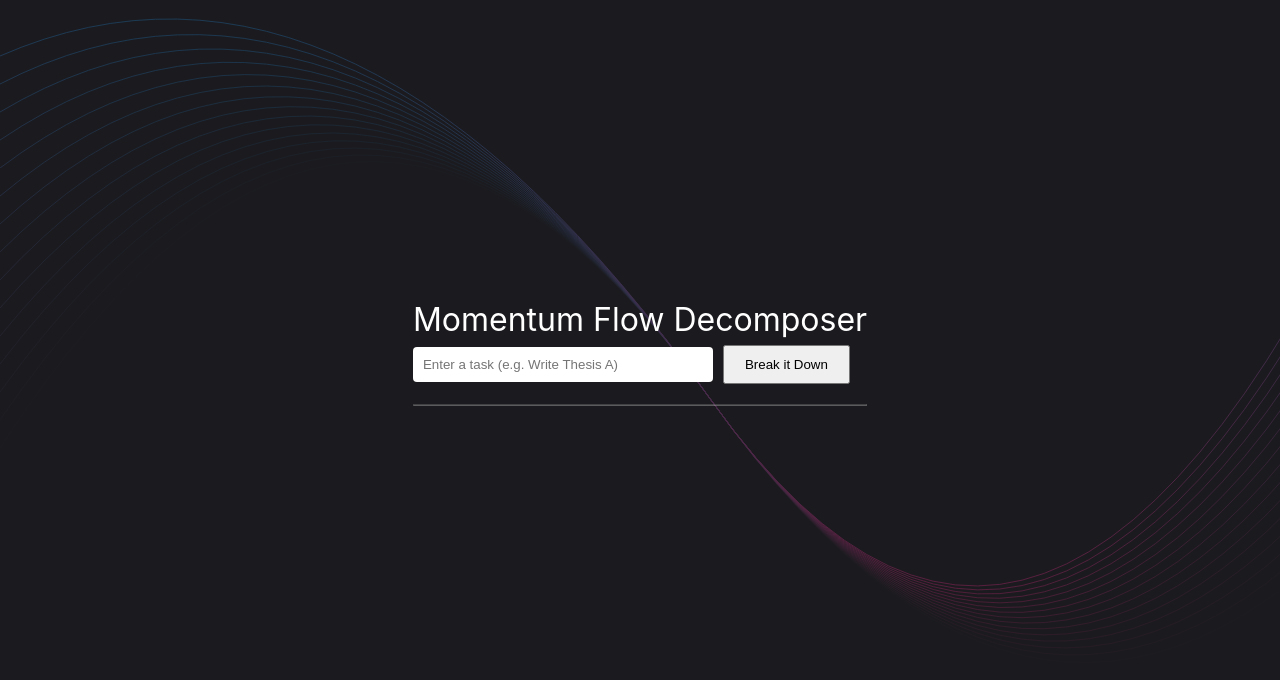
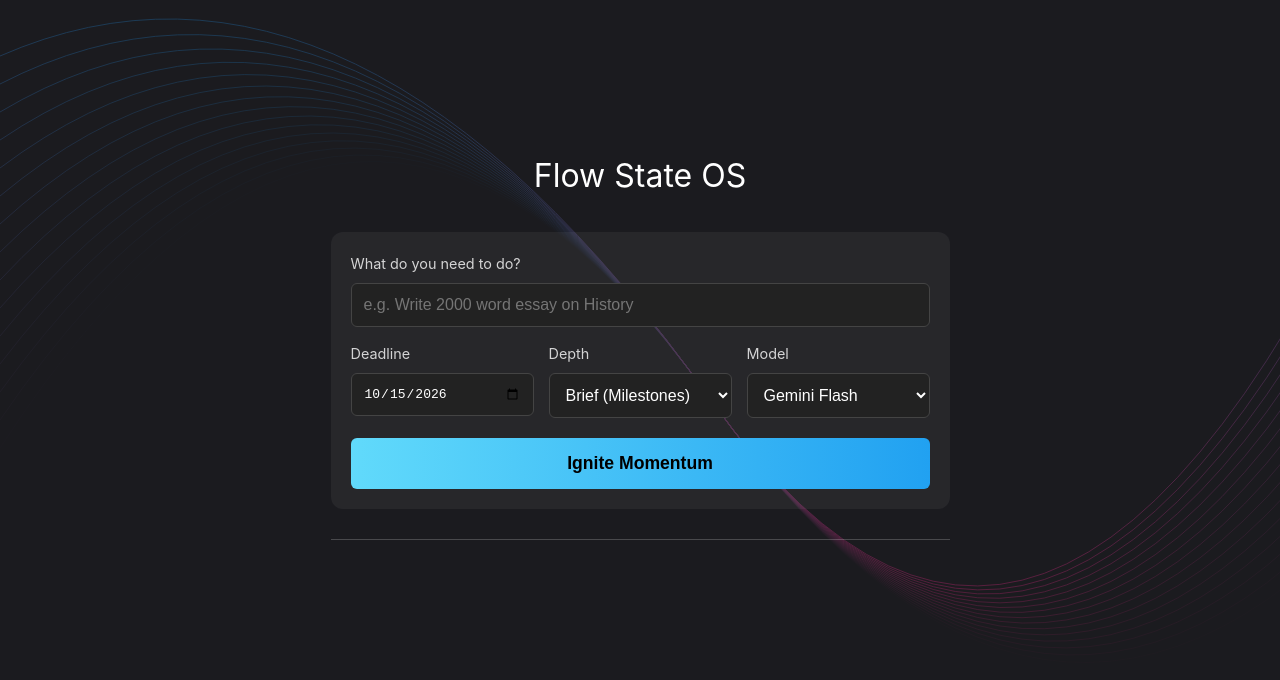
Before and after one commit to vijitkohli/FocusForge, a React (Vite) app: page / in a window 1280 px wide. Shown: the top 680 px of the page. Built offline with nearby package versions, Linux system fonts and the light colour scheme.

Commit message:
integrated AI engine with dynamic scheduling and interactive checklist. Replaced mock data with LiteLLM, Ability to do fast or deep breakdowns, date aware scheduling based on deadlines, Refactored UI with CSS and added interactive checkboxes

```diff
--- a/src/preload/index.d.ts
+++ b/src/preload/index.d.ts
@@ -6,7 +6,7 @@ declare global {
     electron: ElectronAPI
     api: {
       // Defining what an API should look like
-      decomposeTask: (taskTitle: string) => Promise<DecompositionResult>
+      decomposeTask: (taskTitle: string, deadline: string, depth: string, selectedModel: string) => Promise<DecompositionResult>
     }
   }
 }
--- a/src/preload/index.ts
+++ b/src/preload/index.ts
@@ -4,9 +4,9 @@ import { electronAPI } from '@electron-toolkit/preload'
 // Custom APIs for renderer
 const api = {
   // Bridge function
-  decomposeTask: (taskTitle: string) => {
+  decomposeTask: (taskTitle: string, deadline: string, depth: string, selectedModel: string) => {
     // invokes the listener written in the Main process
-    return ipcRenderer.invoke('decompose-task', taskTitle);
+    return ipcRenderer.invoke('decompose-task', taskTitle, deadline, depth, selectedModel);
   }
 }
 
--- a/src/renderer/src/App.tsx
+++ b/src/renderer/src/App.tsx
@@ -1,10 +1,17 @@
 import { useState } from "react";
-import { DecompositionResult } from "src/common/types";
+import { DecompositionResult, Subtask } from "src/common/types";
 
 function App(): React.JSX.Element {
 
   // Text in the input box
   const [taskTitle, setTaskTitle] = useState('');
+
+  // AI model
+  const [selectedModel, setSelectedModel] = useState('gemini/gemini-3-flash-preview');
+
+  // Deadline and depth input
+  const [deadline, setDeadline] = useState(new Date().toISOString().split('T')[0]);
+  const [depth, setDepth] = useState('Brief');
 
   // Data returned from Python
   const [result, setResult] = useState<DecompositionResult | null>(null);
@@ -12,61 +19,148 @@ function App(): React.JSX.Element {
   // A loading flag for UX
   const [loading, setLoading] = useState(false);
 
+  // State for subtasks list
+  const [subtasks, setSubtasks] = useState<Subtask[]>([]);
+  // Error message
+  const [errorMessage, setErrorMessage] = useState<string | null>(null);
+
+  // Decompose using arguments
   const handleDecompose = async (): Promise<void> => {
 
     // Cannot handle empty tasks
     if (!taskTitle) return;
 
-    setLoading(true)
+    setLoading(true);
+    setErrorMessage(null);
+    setResult(null);
+    setSubtasks([]);
+
   try {
-      const data = await window.api.decomposeTask(taskTitle);
+      const data = await window.api.decomposeTask(taskTitle, deadline, depth, selectedModel);
+
+      if (data.subtasks && data.subtasks[0].id !== 'error') {
         setResult(data);
+        // 2. Initialize the list with 'isCompleted' set to false
+        setSubtasks(data.subtasks.map((s: any) => ({ ...s, isCompleted: false })));
+      } else {
+        setErrorMessage("AI Generation Failed.");
+      }
     } catch (error) {
-      console.error('Failed to decompose:', error);
+      setErrorMessage("System Error.");
     } finally {
       setLoading(false);
     }
   }
 
+  // 3. Toggle Function
+  const toggleTask = (id: string) => {
+    setSubtasks(prev => prev.map(task =>
+      task.id === id ? { ...task, isCompleted: !task.isCompleted } : task
+    ));
+  }
+
   return (
-    <div className="container" style={{ padding: '20px', color: 'white'}}>
-      <h1>Momentum Flow Decomposer</h1>
+      <div className="app-container">
 
-      {/* Input section*/ }
-      <div className="input-group">
+        <h1 className="app-title">Flow State OS</h1>
+
+        {/* INPUT CARD */}
+        <div className="input-card">
+
+          {/* Row 1: The Task */}
+          <div className="form-group">
+              <label className="input-label">What do you need to do?</label>
               <input
+                className="input-field"
                 type="text"
                 value={taskTitle}
+                onChange={(e) => setTaskTitle(e.target.value)}
+                placeholder="e.g. Write 2000 word essay on History"
+              />
+          </div>
 
-          // As the user types, update the 'taskTitle' state
-          onChange={(text) => setTaskTitle(text.target.value)}
-          placeholder="Enter a task (e.g. Write Thesis A)"
-          style={{ padding: '10px', width: '300px', borderRadius: '4px', border: 'none' }}
+          {/* Row 2: The Settings (Grid Layout) */}
+          <div className="form-grid">
+
+              {/* Deadline */}
+              <div>
+                  <label className="input-label">Deadline</label>
+                  <input
+                      className="input-field"
+                      type="date"
+                      value={deadline}
+                      onChange={(e) => setDeadline(e.target.value)}
                   />
+              </div>
+
+              {/* Depth */}
+              <div>
+                  <label className="input-label">Depth</label>
+                  <select
+                      className="select-field"
+                      value={depth}
+                      onChange={(e) => setDepth(e.target.value)}
+                  >
+                      <option value="Brief">Brief (Milestones)</option>
+                      <option value="Deep">Deep (Micro-steps)</option>
+                  </select>
+              </div>
+
+              {/* Model */}
+              <div>
+                  <label className="input-label">Model</label>
+                  <select
+                      className="select-field"
+                      value={selectedModel}
+                      onChange={(e) => setSelectedModel(e.target.value)}
+                  >
+                      <option value="gemini/gemini-1.5-flash">Gemini Flash</option>
+                      <option value="gpt-4o">GPT-4o</option>
+                  </select>
+              </div>
+          </div>
+
+          {/* Action Button */}
           <button
+            className="btn-primary"
             onClick={handleDecompose}
             disabled={loading}
-          style={{ marginLeft: '10px', padding: '10px 20px', cursor: 'pointer'}}
           >
-          {loading ? 'Decomposing...' : 'Break it Down'}
+            {loading ? 'Generating Plan...' : 'Ignite Momentum'}
           </button>
         </div>
 
-      <hr style={{ margin: '20px 0', opacity: 0.3 }} />
+        <hr className="divider" />
 
-      {/* Display Logic */}
-      {result && (
-        <div className="results">
-          <h3>Plan for: {result.originalTask}</h3>
-          <ul>
-            {/* Loop through the subtasks array from Python */}
-            {result.subtasks.map((item) => (
-              <li key={item.id} style={{ marginBottom: '15px', listStyle: 'none' }}>
-                <div style={{ borderLeft: '3px solid #61dafb', paddingLeft: '10px' }}>
-                  <strong style={{ fontSize: '1.1em' }}>{item.title}</strong>
-                  <p style={{ margin: '5px 0 0 0', fontSize: '0.9em', color: '#aaa' }}>
-                    {item.difficulty}
-                  </p>
+        {/* ERROR MESSAGE */}
+        {errorMessage && (
+          <div className="error-box">
+            {errorMessage}
+          </div>
+        )}
+
+        {/* RESULTS LIST */}
+        {subtasks.length > 0 && (
+          <div className="results-section">
+            <h3 className="results-title">Plan for: <span className="highlight">{result?.originalTask}</span></h3>
+            <ul className="results-list">
+              {subtasks.map((item) => (
+                <li key={item.id} className="result-item">
+                  <div className={`task-card border-${item.difficulty || 'medium'} ${item.isCompleted ? 'completed' : ''}`}>
+                    <div style={{ display: 'flex', alignItems: 'center', gap: '15px' }}>
+                      {/* CHECKBOX */}
+                      <input
+                        type="checkbox"
+                        checked={item.isCompleted}
+                        onChange={() => toggleTask(item.id)}
+                        className="task-checkbox"
+                      />
+                      <div>
+                        <div className="task-meta">{item.scheduledDate} • {item.timeEstimate} min</div>
+                        <strong className={`task-title ${item.isCompleted ? 'strike' : ''}`}>{item.title}</strong>
+                      </div>
+                    </div>
+                    <span className="difficulty-badge">{item.difficulty}</span>
                   </div>
                 </li>
               ))}
--- a/src/renderer/src/assets/main.css
+++ b/src/renderer/src/assets/main.css
@@ -169,3 +169,203 @@ code {
     display: none;
   }
 }
+
+/* Main Container */
+.app-container {
+  padding: 40px;
+  color: white;
+  font-family: 'Inter', sans-serif;
+  max-width: 1200px;
+  margin: 0 auto;
+  width: 100%; /* Ensure it takes width */
+}
+
+/* Headings */
+.app-title {
+  margin-bottom: 30px;
+  text-align: center;
+}
+
+/* Input Card */
+.input-card {
+  background: rgba(255, 255, 255, 0.05);
+  padding: 20px;
+  border-radius: 12px;
+  margin-bottom: 30px;
+}
+
+/* Form Groups */
+.form-group {
+  margin-bottom: 15px;
+}
+
+.form-grid {
+  display: grid;
+  grid-template-columns: 1fr 1fr 1fr;
+  gap: 15px;
+  margin-bottom: 20px;
+}
+
+.input-label {
+  display: block;
+  margin-bottom: 8px;
+  font-size: 0.9em;
+  opacity: 0.8;
+}
+
+/* Inputs & Selects */
+.input-field,
+.select-field {
+  width: 100%;
+  padding: 12px;
+  border-radius: 6px;
+  border: 1px solid #444;
+  background: #222;
+  color: white;
+  font-size: 1em;
+  box-sizing: border-box;
+}
+
+.input-field:focus,
+.select-field:focus {
+  outline: 2px solid #61dafb;
+  border-color: transparent;
+}
+
+/* Buttons */
+.btn-primary {
+  width: 100%;
+  padding: 15px;
+  cursor: pointer;
+  border-radius: 6px;
+  border: none;
+  background: linear-gradient(90deg, #61dafb, #21a1f1);
+  color: #000;
+  font-weight: bold;
+  font-size: 1.1em;
+  transition: transform 0.1s ease;
+}
+
+.btn-primary:hover {
+  transform: scale(1.01);
+}
+
+.btn-primary:disabled {
+  opacity: 0.7;
+  cursor: not-allowed;
+  transform: none;
+}
+
+/* Divider */
+.divider {
+  margin: 30px 0;
+  opacity: 0.2;
+  border: 0;
+  border-top: 1px solid white;
+}
+
+/* Error Message */
+.error-box {
+  padding: 15px;
+  background: rgba(255, 76, 76, 0.1);
+  border-left: 4px solid #ff4c4c;
+  color: #ff4c4c;
+  margin-bottom: 20px;
+  border-radius: 0 4px 4px 0;
+}
+
+/* Results Section */
+.results-title {
+  margin-bottom: 20px;
+}
+
+.highlight {
+  color: #61dafb;
+}
+
+.results-list {
+  padding-left: 0;
+  max-height: 50vh;
+  overflow-y: auto;
+  padding-right: 15px;
+}
+
+.result-item {
+  margin-bottom: 15px;
+  list-style: none;
+}
+
+.task-card {
+  background: rgba(255, 255, 255, 0.03);
+  padding: 15px;
+  border-radius: 0 8px 8px 0;
+  display: flex;
+  justify-content: space-between;
+  align-items: center;
+  transition: background 0.2s;
+}
+
+.task-card:hover {
+  background: rgba(255, 255, 255, 0.08);
+}
+
+.task-meta {
+  font-size: 0.85em;
+  color: #888;
+  margin-bottom: 4px;
+}
+
+.task-title {
+  font-size: 1.1em;
+  display: block;
+}
+
+.difficulty-badge {
+  font-size: 0.8em;
+  padding: 4px 8px;
+  border-radius: 12px;
+  background: rgba(255, 255, 255, 0.1);
+  color: #ccc;
+  text-transform: capitalize;
+}
+
+/* Difficulty Colors (Dynamic Border) */
+.border-easy { border-left: 4px solid #1dd1a1; }
+.border-medium { border-left: 4px solid #feca57; }
+.border-hard { border-left: 4px solid #ff6b6b; }
+
+/* Scrollbar */
+::-webkit-scrollbar {
+  width: 8px;
+}
+
+::-webkit-scrollbar-track {
+  background: rgba(255, 255, 255, 0.05);
+  border-radius: 4px;
+}
+
+::-webkit-scrollbar-thumb {
+  background: #444;
+  border-radius: 4px;
+}
+
+::-webkit-scrollbar-thumb:hover {
+  background: #61dafb;
+}
+
+.task-checkbox {
+  width: 20px;
+  height: 20px;
+  cursor: pointer;
+  accent-color: #ff0000;
+}
+
+.task-card.completed {
+  opacity: 0.6;
+  background: rgba(255, 255, 255, 0.01);
+}
+
+.task-title.strike {
+  text-decoration: line-through;
+  color: #888;
+}
```
Also changed, not shown: src/common/types.ts (+2 -6 lines), src/main/index.ts (+2 -7 lines), 2 other files (tests, documents, lock files or other folders). Lines whose indentation alone changed are shown as unchanged.
